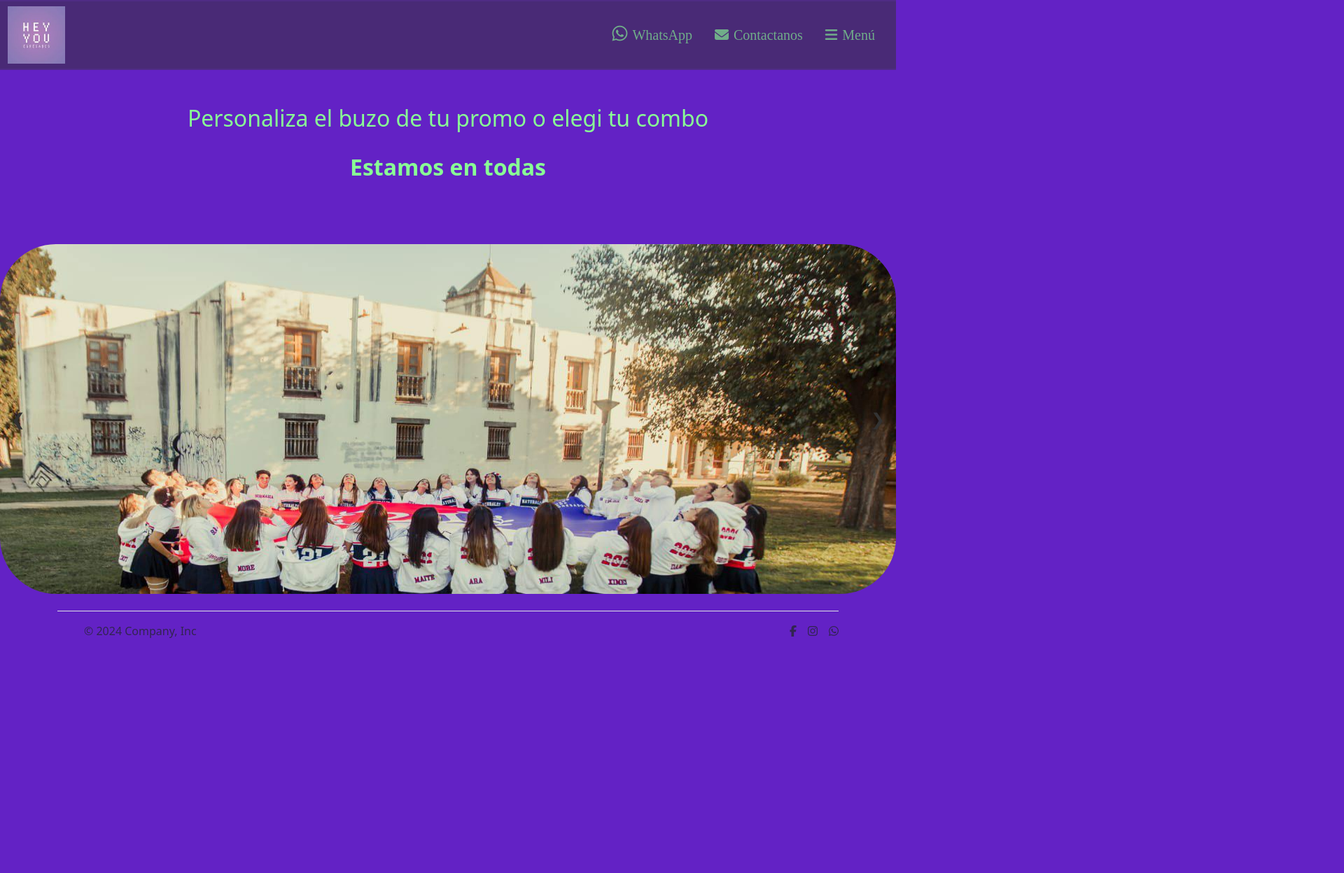
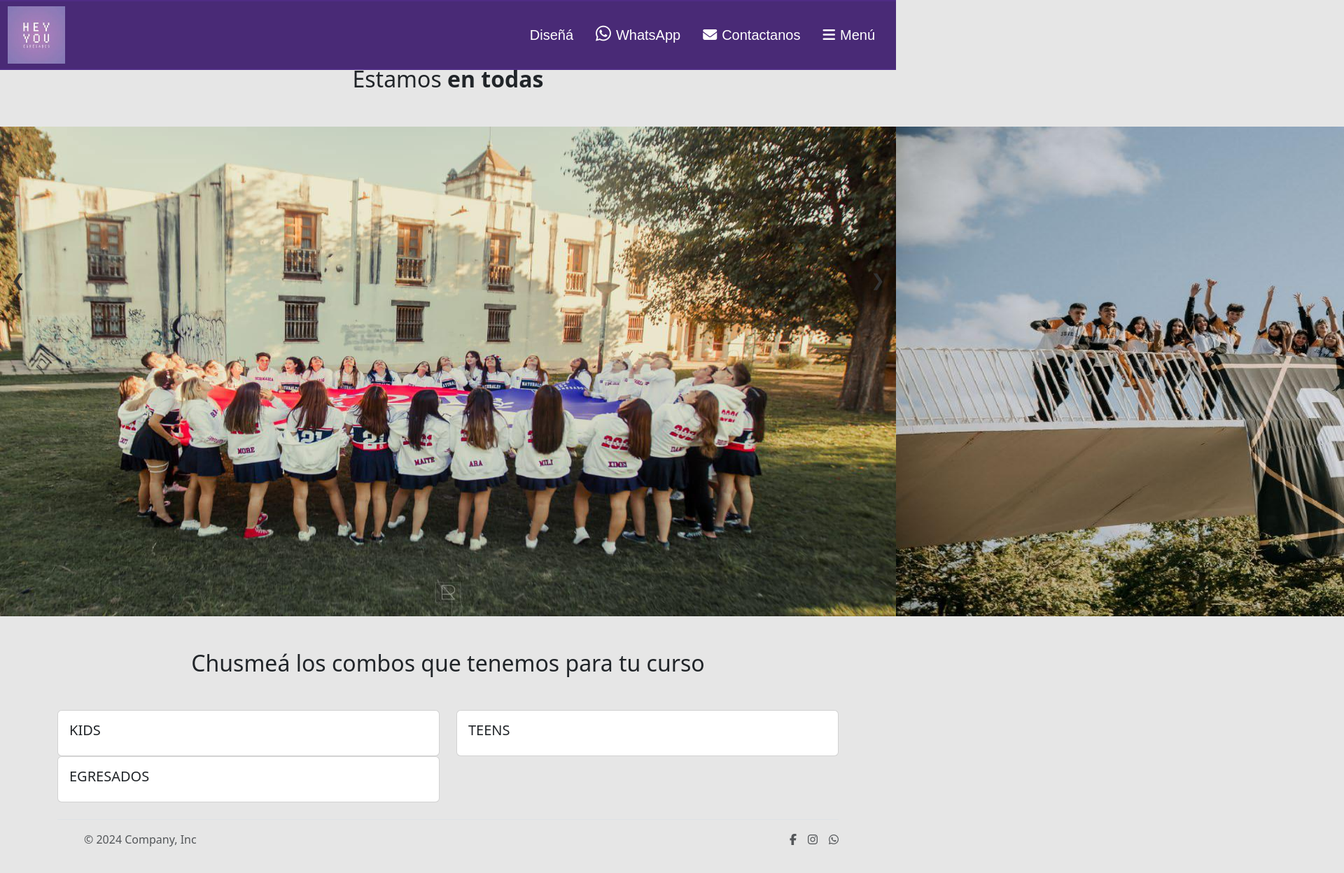
Before and after one commit to MatiasCazas/t-shirt, an Angular app: page / in a window 1280 px wide. Shown: the top 1248 px of the page at 70% size, 1920 px wide, since content can reach past the window. Before the commit the page ends 954 px from the top, so only its background shows below. Built offline with nearby package versions, Linux system fonts and the light colour scheme.

Commit message:
starting home component

```diff
--- a/src/app/app.component.html
+++ b/src/app/app.component.html
@@ -169,12 +169,16 @@
   }
 </style> -->
 <link href="https://cdn.jsdelivr.net/npm/bootstrap@5.3.3/dist/css/bootstrap.min.css" rel="stylesheet" integrity="sha384-QWTKZyjpPEjISv5WaRU9OFeRpok6YctnYmDr5pNlyT2bRjXh0JMhjY6hW+ALEwIH" crossorigin="anonymous">
-<script src="https://cdn.jsdelivr.net/npm/bootstrap@5.3.3/dist/js/bootstrap.bundle.min.js"></script>
+<script src="https://cdn.jsdelivr.net/npm/bootstrap@5.0.2/dist/js/bootstrap.bundle.min.js" integrity="sha384-MrcW6ZMFYlzcLA8Nl+NtUVF0sA7MsXsP1UyJoMp4YLEuNSfAP+JcXn/tWtIaxVXM" crossorigin="anonymous"></script>
+
+
 <app-header></app-header>
-<app-message></app-message>
 
 <main class="main">
-  <app-slider></app-slider>
 </main>
+
+
+
+<router-outlet />
+
 <app-footer></app-footer>
-<router-outlet />
--- a/src/app/app.routes.ts
+++ b/src/app/app.routes.ts
@@ -4,8 +4,13 @@ import { DesignComponent } from './design/design.component';
 import { CustomizationComponent } from './customization/customization.component';
 import { MessageComponent } from './message/message.component';
 import { FooterComponent } from './footer/footer.component';
+import { HomeComponent } from './home/home.component';
 
 export const routes: Routes = [
+    {
+        path: "",
+        component: HomeComponent
+    },
     {
         path: "checkout",
         component: CheckoutComponent
--- a/src/app/header/header.component.css
+++ b/src/app/header/header.component.css
@@ -21,23 +21,20 @@
     margin: 0;
     font-size: 26px;
     flex-grow: 1;
-    font-family: cursive;
+    font-family: 'Barlow', sans-serif;
 }
 
 .nav-link {
-    color: #89ff959d;
+    color: #fff;
     background-color: transparent;
     border: none;
     padding: 10px 16px; /* Increase padding for larger buttons */
     font-size: 20px; /* Increase font size */
     cursor: pointer;
     transition: color 0.3s ease; /* Smooth transition for color change */
-    font-family: cursive;
+    font-family: 'Barlow', sans-serif;
 }
 
-.button:hover {
-    color: #89ff957a; /* Darken text color on hover */
-}
 
 /* Reduce space between buttons */
 .button + .button {
--- a/src/app/header/header.component.html
+++ b/src/app/header/header.component.html
@@ -1,20 +1,28 @@
 <header class="header fixed-top">
     <div class="navbar-brand">
-        <img src="assets/logo.jpg" href="/" alt="Logo" class="btn btn-sm">
+        <a href="">
+         <img src="assets/logo.jpg" alt="Logo" class="btn btn-sm">
+        </a>
     </div>
     <div class="container-fluid">
         <ul class="nav justify-content-end">
-            <li class="nav-item">
-              <a class="nav-link" href="#"><i class="fa-brands fa-whatsapp"></i>WhatsApp</a>
+            <li>
+                <a class="nav-link" href="/customize">Diseñá</a>
             </li>
             <li class="nav-item">
-              <a class="nav-link" href="#"><i class="fa-solid fa-envelope"></i>Contactanos</a>
+              <a class="nav-link" ><i class="fa-brands fa-whatsapp"></i>WhatsApp</a>
+            </li>
+            <li class="nav-item">
+              <a class="nav-link" ><i class="fa-solid fa-envelope"></i>Contactanos</a>
             </li>
             <li class="nav-item dropdown">
-              <a class="nav-link dropdown" href="#" role="button" aria-expanded="false"><i class="fa-solid fa-bars"></i>Menú</a>
+              <a class="nav-link dropdown"  role="button" aria-expanded="false"><i class="fa-solid fa-bars"></i>Menú</a>
 
             </li>
           </ul>
+    </div>
+    <div class="base base-scroll">
+
     </div>
 
 </header>
--- /dev/null
+++ b/src/app/home/home.component.css
@@ -0,0 +1,41 @@
+.slider-container {
+    position: relative;
+    width: 100%;
+    height: 500px;
+    overflow: hidden;
+    border-radius: 80px;
+    margin-top: 90px;
+  }
+
+  .slider {
+    display: flex;
+    transition: transform 0.5s ease;
+  }
+
+  .slide {
+    flex: 0 0 100%;
+  }
+
+  .slide img {
+    width: 100%;
+    height: 700px;
+  }
+
+  .prev-button, .next-button {
+    position: absolute;
+    top: 50%;
+    transform: translateY(-50%);
+    background: none;
+    border: none;
+    color: #333;
+    font-size: 24px;
+    cursor: pointer;
+  }
+
+  .prev-button {
+    left: 10px;
+  }
+
+  .next-button {
+    right: 10px;
+  }
--- /dev/null
+++ b/src/app/home/home.component.html
@@ -0,0 +1,69 @@
+
+<div class="container mt-5 mb-5 text-center">
+    <h2>Personaliza el buzo de tu promo o elegi tu combo</h2>
+    <h2>Estamos <strong>en todas</strong></h2>
+</div>
+
+<!-- <div class="container w-100" style="width: 100%;">
+    <div id="carouselExampleControls" class="carousel slide w-100" data-bs-ride="carousel">
+        <div class="carousel-inner">
+          <div class="carousel-item active">
+            <img src="assets/img57-u.jpg" class="d-block w-100" alt="img57-u.jpg">
+          </div>
+          <div class="carousel-item">
+            <img src="assets/img65-u.jpg" class="d-block w-100" alt="img65-u.jpg">
+          </div>
+          <div class="carousel-item">
+            <img src="assets/img48-u.jpg" class="d-block w-100" alt="img48-u.jpg">
+          </div>
+        </div>
+        <button class="carousel-control-prev" type="button" data-bs-target="#carouselExampleControls" data-bs-slide="prev">
+          <span class="carousel-control-prev-icon" aria-hidden="true"></span>
+          <span class="visually-hidden">Previous</span>
+        </button>
+        <button class="carousel-control-next" type="button" data-bs-target="#carouselExampleControls" data-bs-slide="next">
+          <span class="carousel-control-next-icon" aria-hidden="true"></span>
+          <span class="visually-hidden">Next</span>
+        </button>
+    </div>
+</div> -->
+
+<div clas="slider-container">
+    <div class="slider" [style.transform]="'translateX(' + translateValue + '%)'">
+        <div class="slide" *ngFor="let image of images; let i = index">
+            <img [src]="image" alt="Slide {{i + 1}}">
+        </div>
+    </div>
+    <button class="prev-button" (click)="prevSlide()">&#10094;</button>
+    <button class="next-button" (click)="nextSlide()">&#10095;</button>
+</div>
+
+<div class="container container mt-5 mb-5 text-center">
+    <h2>Chusmeá los combos que tenemos para tu curso </h2>
+</div>
+
+<div class="container">
+    <div class="row">
+        <div class="col-sm-6 mb-3 mb-sm-0">
+          <div class="card">
+            <div class="card-body">
+                <h5 class="card-title">KIDS</h5>
+            </div>
+          </div>
+        </div>
+        <div class="col-sm-6">
+          <div class="card">
+            <div class="card-body">
+              <h5 class="card-title">TEENS</h5>
+            </div>
+          </div>
+        </div>
+        <div class="col-sm-6">
+            <div class="card">
+              <div class="card-body">
+                  <h5 class="card-title">EGRESADOS</h5>
+              </div>
+            </div>
+        </div>
+    </div>
+</div>
--- /dev/null
+++ b/src/app/home/home.component.ts
@@ -0,0 +1,46 @@
+import { Component } from '@angular/core';
+import { CommonModule } from '@angular/common';
+
+@Component({
+  selector: 'app-home',
+  standalone: true,
+  imports: [CommonModule],
+  templateUrl: './home.component.html',
+  styleUrl: './home.component.css'
+})
+export class HomeComponent {
+
+
+  images: string[] = ['assets/img65-u.jpg', 'assets/img57-u.jpg', 'assets/img48-u.jpg'];
+  currentIndex = 0;
+  translateValue = 0;
+
+  constructor() { }
+
+  ngOnInit(): void {
+  }
+
+
+  //slider
+  prevSlide(): void {
+    if (this.currentIndex === 0) {
+      this.currentIndex = this.images.length - 1;
+    } else {
+      this.currentIndex--;
+    }
+    this.updateSlider();
+  }
+
+  nextSlide(): void {
+    if (this.currentIndex === this.images.length - 1) {
+      this.currentIndex = 0;
+    } else {
+      this.currentIndex++;
+    }
+    this.updateSlider();
+  }
+
+  updateSlider(): void {
+    this.translateValue = -100 * this.currentIndex;
+  }
+}
--- a/src/app/message/message.component.css
+++ b/src/app/message/message.component.css
@@ -3,5 +3,5 @@
 
 }
 .text-center{
-    color: #89FF95;
+    color: black;
 }
--- a/src/index.html
+++ b/src/index.html
@@ -11,7 +11,7 @@
   <script src="https://kit.fontawesome.com/8972a0a73c.js" crossorigin="anonymous"></script>
 
 </head>
-<body style="background-color: #6322c5;">
+<body style="background-color: #E6E6E6;">
   <app-root></app-root>
 </body>
 </html>
```
Also changed, not shown: src/assets/header-bg-scroll.svg (added), 1 other file (tests, documents, lock files or other folders).
